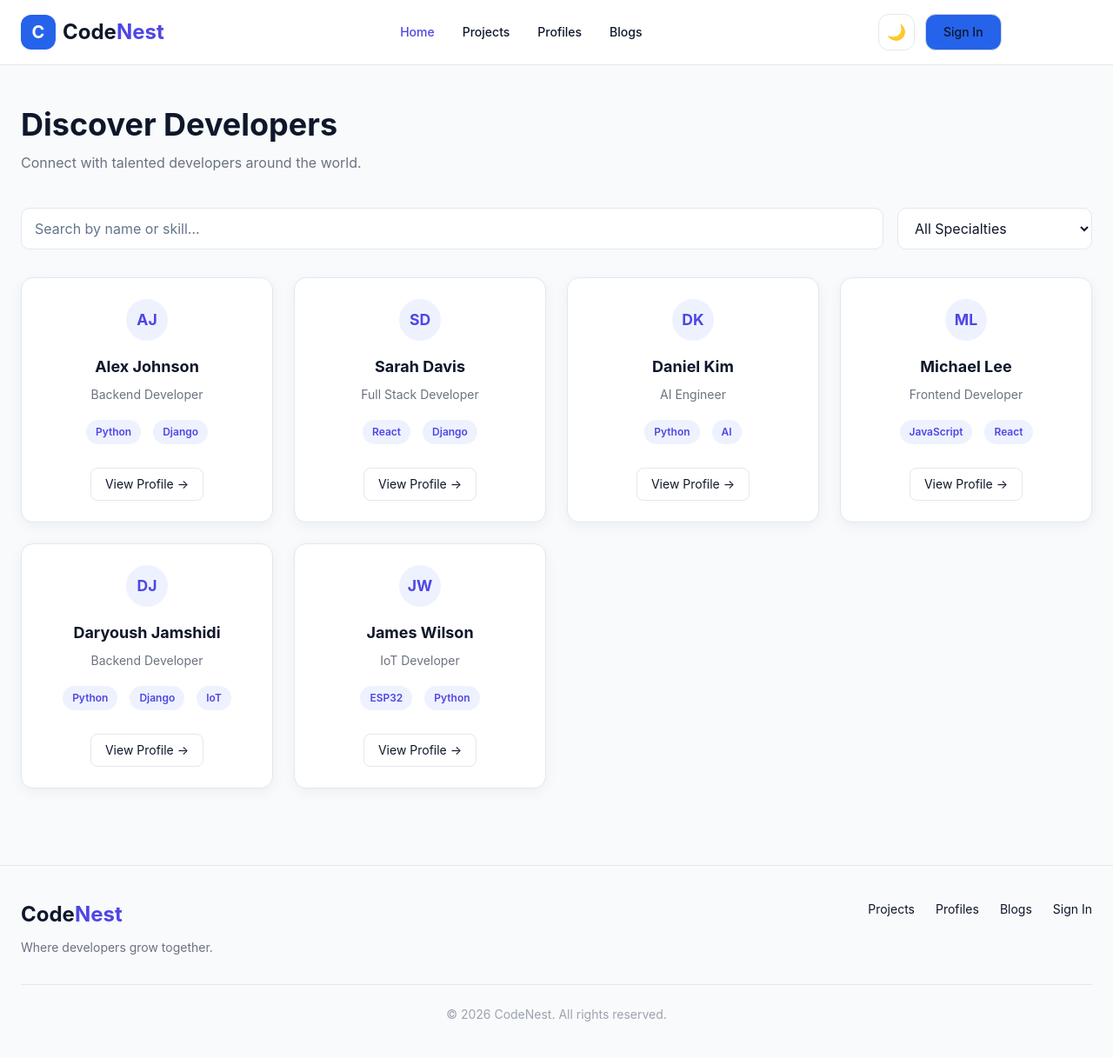
After one commit to daryoushjamshidi8080/code-nest, a Django app: page /profiles/ in a window 1280 px wide. The commit adds this page. Shown: the whole page at 87% size. Run offline with Django 5.2, Linux system fonts and the light colour scheme; some libraries are stand-ins or nearby versions.

Commit message:
adding profiles templates

```diff
--- a/backend/accounts/urls.py
+++ b/backend/accounts/urls.py
@@ -6,5 +6,5 @@ from .views import LoginView, LogoutView, RegisterView
 urlpatterns = [
     path('login/', LoginView.as_view(), name='login'),
     path('register/', RegisterView.as_view(), name='register'),
-    path('logout/', LogoutView.as_view(), name='logout')
+    path('logout/', LogoutView.as_view(), name='logout'),
 ]
--- a/backend/accounts/views.py
+++ b/backend/accounts/views.py
@@ -58,6 +58,9 @@ class RegisterView(FormView):
         print("User invalid Error: ", form.errors)
         return super().form_invalid(form)
 
+
+
+
 class LogoutView(View):
     """
     A class for logout users
--- a/backend/home/templates/home/home.html
+++ b/backend/home/templates/home/home.html
@@ -43,7 +43,7 @@
 
             <div class="flex flex-wrap gap-4">
 
-                <a href="profiles.html"
+                <a href="{% url "profiles" %}"
                     class=" bg-blue-600  px-7 py-3 rounded-xl bg-primary text-white font-medium hover:bg-secondary transition">
 
                     Explore Developers
--- /dev/null
+++ b/backend/profiles/templates/profiles/profiles.html
@@ -0,0 +1,152 @@
+{% extends "base.html" %}
+{% load static %}
+{% block title %}Profiles{% endblock %}
+{% block content %}
+    <main class="max-w-7xl mx-auto px-6 py-12">
+
+    <section class="mb-10">
+        <h1 class="text-4xl font-bold">Discover Developers</h1>
+        <p class="text-gray-500 mt-3">Connect with talented developers around the world.</p>
+    </section>
+
+    <section class="flex flex-col md:flex-row gap-4 mb-8">
+        <input id="profileSearch" type="search" placeholder="Search by name or skill..." class="search-input flex-1">
+
+        <select id="profileFilter" class="search-input md:w-56">
+            <option value="all">All Specialties</option>
+            <option value="backend">Backend Developer</option>
+            <option value="frontend">Frontend Developer</option>
+            <option value="fullstack">Full Stack Developer</option>
+            <option value="ai">AI Engineer</option>
+            <option value="iot">IoT Developer</option>
+        </select>
+    </section>
+
+    <section id="profilesContainer" class="grid sm:grid-cols-2 lg:grid-cols-3 xl:grid-cols-4 gap-6">
+            <article class="content-card p-6 text-center">
+                <div class="avatar-placeholder mx-auto mb-4">
+                    AJ
+                </div>
+
+                <h3 class="text-lg font-bold">Alex Johnson</h3>
+
+                <p class="text-gray-500 dark:text-gray-400 text-sm mt-2">
+                    Backend Developer
+                </p>
+
+                <div class="flex flex-wrap justify-center gap-2 mt-4">
+                    <span class="tech-tag">Python</span><span class="tech-tag">Django</span>
+                </div>
+
+                <a href="profile.html" class="inline-block mt-6 px-4 py-2 rounded-lg border dark:border-gray-700 text-sm hover:border-primary">
+                    View Profile →
+                </a>
+            </article>
+
+            <article class="content-card p-6 text-center">
+                <div class="avatar-placeholder mx-auto mb-4">
+                    SD
+                </div>
+
+                <h3 class="text-lg font-bold">Sarah Davis</h3>
+
+                <p class="text-gray-500 dark:text-gray-400 text-sm mt-2">
+                    Full Stack Developer
+                </p>
+
+                <div class="flex flex-wrap justify-center gap-2 mt-4">
+                    <span class="tech-tag">React</span><span class="tech-tag">Django</span>
+                </div>
+
+                <a href="profile.html" class="inline-block mt-6 px-4 py-2 rounded-lg border dark:border-gray-700 text-sm hover:border-primary">
+                    View Profile →
+                </a>
+            </article>
+
+            <article class="content-card p-6 text-center">
+                <div class="avatar-placeholder mx-auto mb-4">
+                    DK
+                </div>
+
+                <h3 class="text-lg font-bold">Daniel Kim</h3>
+
+                <p class="text-gray-500 dark:text-gray-400 text-sm mt-2">
+                    AI Engineer
+                </p>
+
+                <div class="flex flex-wrap justify-center gap-2 mt-4">
+                    <span class="tech-tag">Python</span><span class="tech-tag">AI</span>
+                </div>
+
+                <a href="profile.html" class="inline-block mt-6 px-4 py-2 rounded-lg border dark:border-gray-700 text-sm hover:border-primary">
+                    View Profile →
+                </a>
+            </article>
+
+            <article class="content-card p-6 text-center">
+                <div class="avatar-placeholder mx-auto mb-4">
+                    ML
+                </div>
+
+                <h3 class="text-lg font-bold">Michael Lee</h3>
+
+                <p class="text-gray-500 dark:text-gray-400 text-sm mt-2">
+                    Frontend Developer
+                </p>
+
+                <div class="flex flex-wrap justify-center gap-2 mt-4">
+                    <span class="tech-tag">JavaScript</span><span class="tech-tag">React</span>
+                </div>
+
+                <a href="profile.html" class="inline-block mt-6 px-4 py-2 rounded-lg border dark:border-gray-700 text-sm hover:border-primary">
+                    View Profile →
+                </a>
+            </article>
+
+            <article class="content-card p-6 text-center">
+                <div class="avatar-placeholder mx-auto mb-4">
+                    DJ
+                </div>
+
+                <h3 class="text-lg font-bold">Daryoush Jamshidi</h3>
+
+                <p class="text-gray-500 dark:text-gray-400 text-sm mt-2">
+                    Backend Developer
+                </p>
+
+                <div class="flex flex-wrap justify-center gap-2 mt-4">
+                    <span class="tech-tag">Python</span><span class="tech-tag">Django</span><span class="tech-tag">IoT</span>
+                </div>
+
+                <a href="profile.html" class="inline-block mt-6 px-4 py-2 rounded-lg border dark:border-gray-700 text-sm hover:border-primary">
+                    View Profile →
+                </a>
+            </article>
+
+            <article class="content-card p-6 text-center">
+                <div class="avatar-placeholder mx-auto mb-4">
+                    JW
+                </div>
+
+                <h3 class="text-lg font-bold">James Wilson</h3>
+
+                <p class="text-gray-500 dark:text-gray-400 text-sm mt-2">
+                    IoT Developer
+                </p>
+
+                <div class="flex flex-wrap justify-center gap-2 mt-4">
+                    <span class="tech-tag">ESP32</span><span class="tech-tag">Python</span>
+                </div>
+
+                <a href="profile.html" class="inline-block mt-6 px-4 py-2 rounded-lg border dark:border-gray-700 text-sm hover:border-primary">
+                    View Profile →
+                </a>
+            </article>
+        </section>
+
+    <p id="noProfiles" class="hidden text-center py-16 text-gray-500">
+        No developers found.
+    </p>
+
+</main>
+{% endblock %}
--- a/backend/profiles/urls.py
+++ b/backend/profiles/urls.py
@@ -1,3 +1,6 @@
 from django.urls import path, include
+from .views import ProfileView
 
-urlpatterns = []
+urlpatterns = [
+    path('', ProfileView.as_view(), name='profiles')
+]
--- a/backend/profiles/views.py
+++ b/backend/profiles/views.py
@@ -1,3 +1,12 @@
 from django.shortcuts import render
+from django.views import View
+from django.views.generic import TemplateView, CreateView, FormView
+# Create your views here.
 
-# Create your views here.
+
+
+class ProfileView(TemplateView):
+    """
+    A class for profile view
+    """
+    template_name = 'profiles/profiles.html'
--- a/backend/templates/inc/header.html
+++ b/backend/templates/inc/header.html
@@ -27,7 +27,7 @@
             Projects
         </a>
 
-        <a href="#" class="hover:text-primary transition">
+        <a href="{% url "profiles" %}" class="hover:text-primary transition">
             Profiles
         </a>
 
```
